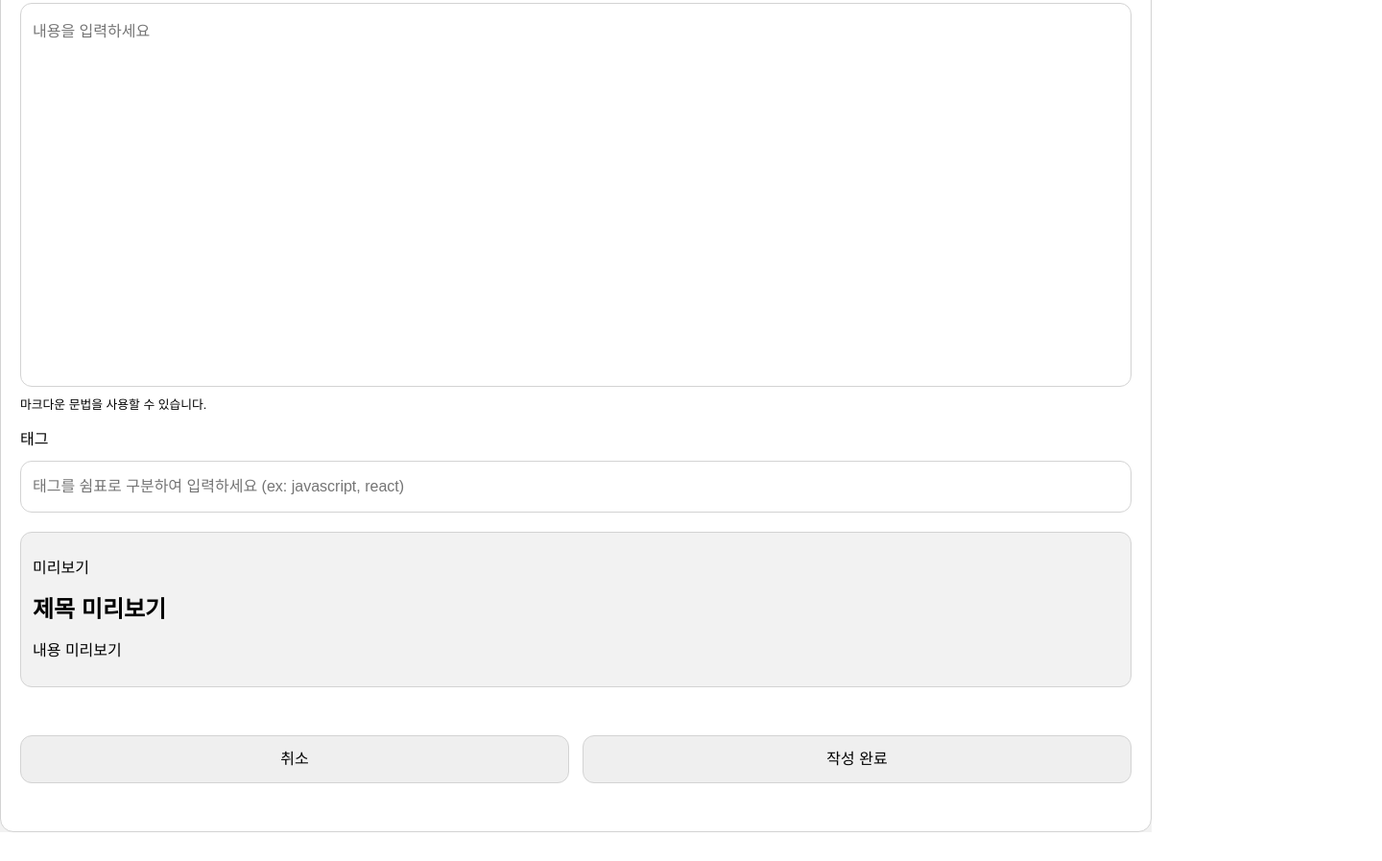
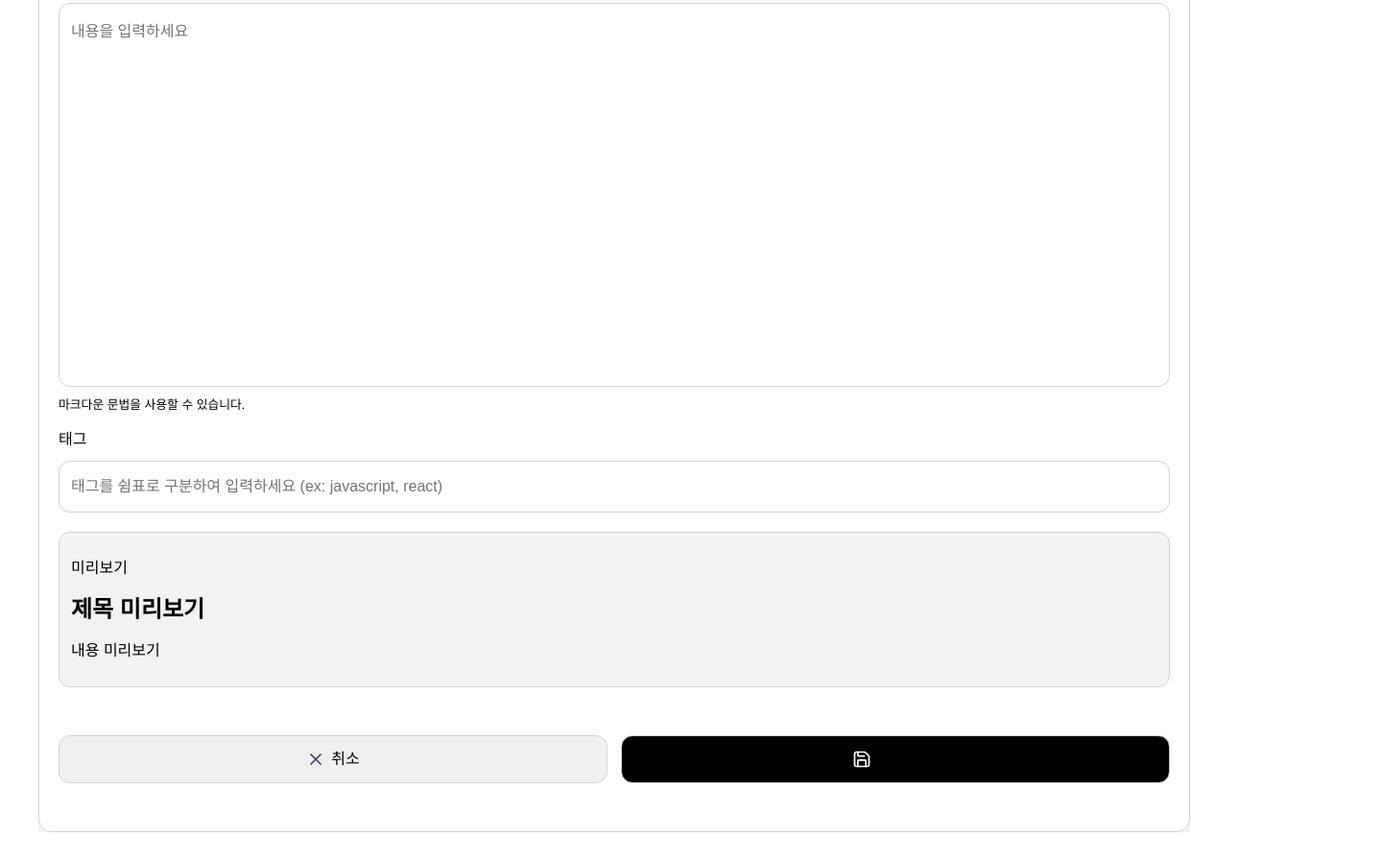
Before and after one commit to FRONTENDBOOTCAMP-16th/vanilla-project-team2, a website built with Vite: page src/pages/newpost/index.html in a window 1280 px wide. Shown: the part 453-1350 px from the top of the page at 96% size, 1440 px wide, since content can reach past the window. Built offline with nearby package versions, Linux system fonts and the light colour scheme.

Commit message:
error: 저장버튼 그라디언트 스타일 적용 에러

```diff
--- a/src/pages/newpost/index.html
+++ b/src/pages/newpost/index.html
@@ -89,8 +89,14 @@
 
         <!-- 버튼 -->
         <div class="form-buttons">
-          <button type="button" class="button cancel">취소</button>
-          <button type="submit" class="button submit">작성 완료</button>
+          <button type="button" class="button cancel">
+            <img src="/src/assets/icons/icon-cancle.svg" alt="" />
+            취소
+          </button>
+          <button type="submit" class="button submit">
+            <img src="/src/assets/icons/icon-save.svg" alt="" />
+            작성 완료
+          </button>
         </div>
       </form>
     </main>
--- a/src/pages/newpost/newpost.css
+++ b/src/pages/newpost/newpost.css
@@ -2,6 +2,7 @@
 
 .container {
   background-color: var(--gray-50);
+  margin: auto;
 }
 
 .newpost-form {
@@ -78,12 +79,29 @@ textarea {
 
 
 
-  button {
+  .button {
+    display: inline-flex;
+    align-items: center;
+    justify-content: center;
     flex: 1;
+    gap: 6px;
     border-radius: 12px;
     border: 1px solid lightgray;
     cursor: pointer;
+
+
+
+    }
   }
 
-
+.submit {
+      background: #4F39F6;
+background: -webkit-linear-gradient(90deg,rgba(0, 0, 0, 1) 0%, rgba(0, 0, 0, 1) 100%);
+background: -moz-linear-gradient(90deg,rgba(0, 0, 0, 1) 0%, rgba(0, 0, 0, 1) 100%);
+background: linear-gradient(90deg,rgba(0, 0, 0, 1) 0%, rgba(0, 0, 0, 1) 100%);
+filter: progid:DXImageTransform.Microsoft.gradient(
+  startColorstr="#000000",
+  endColorstr="#000000",
+  GradientType=1
+);
 }
```
Also changed, not shown: src/assets/icons/icon-cancle.svg (added), src/assets/icons/icon-code.svg (added), src/assets/icons/icon-img.svg (added), src/assets/icons/icon-save.svg (added).
